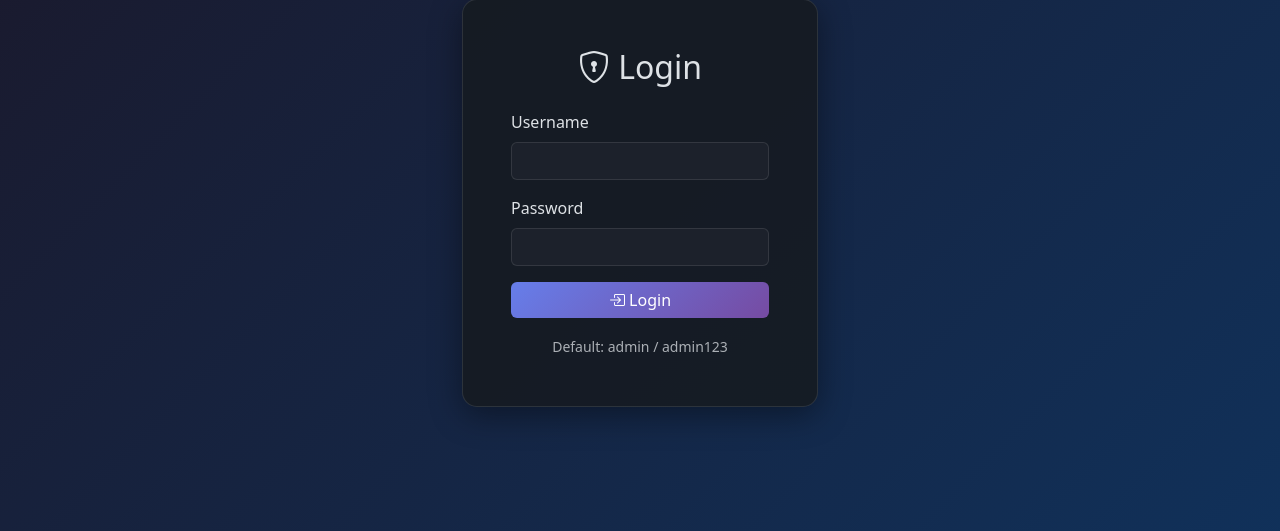
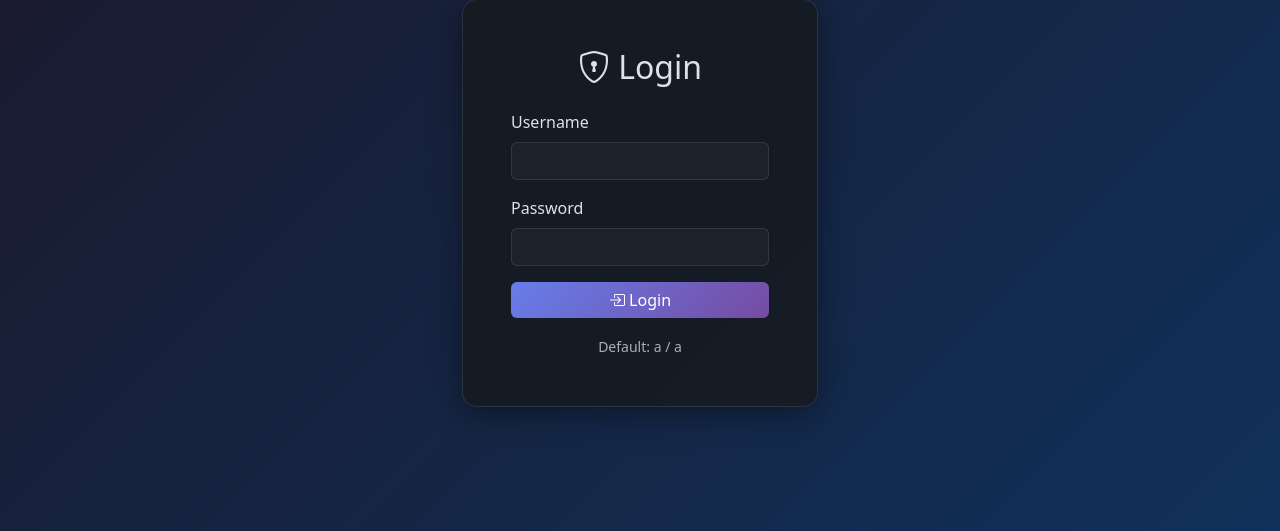
Before and after one commit to AmalAnjula/mali_hum, a Flask app: page /login in a window 1280 px wide. Shown: the part 49-580 px from the top of the page. Run offline with Flask 3, Linux system fonts and the light colour scheme.

Commit message:
init user pass rem

```diff
--- a/templates/login.html
+++ b/templates/login.html
@@ -22,7 +22,7 @@
                     </button>
                 </form>
                 <div class="mt-3 text-center text-muted">
-                    <small>Default: admin / admin123</small>
+                    <small>Default: a / a</small>
                 </div>
             </div>
         </div>
```
